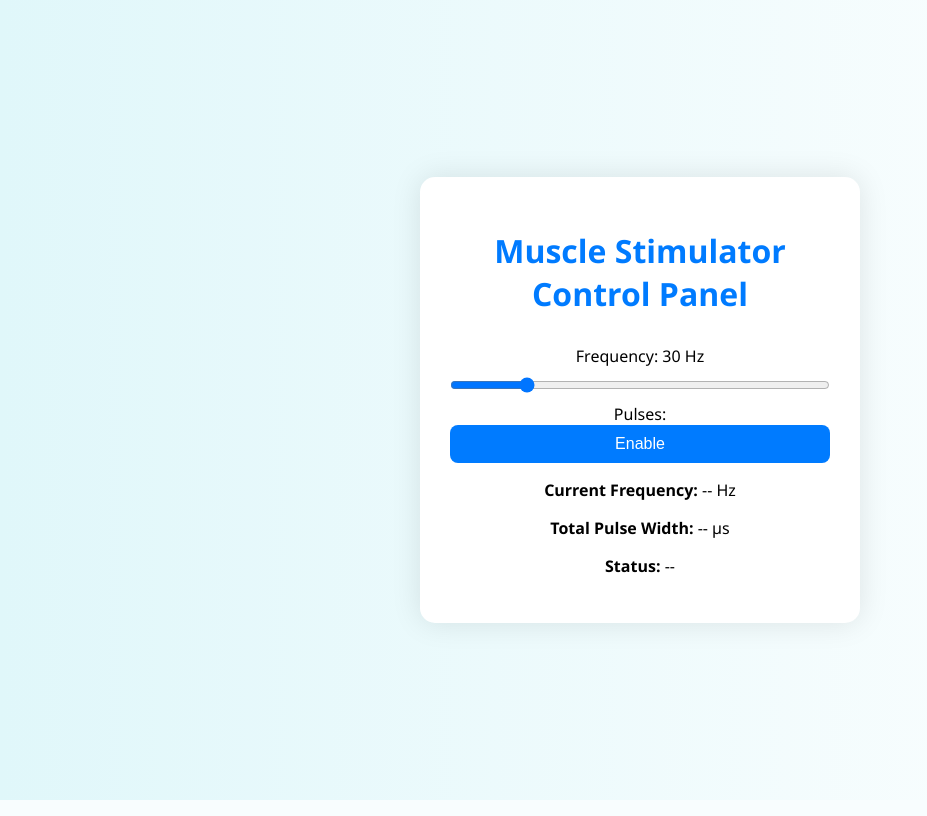
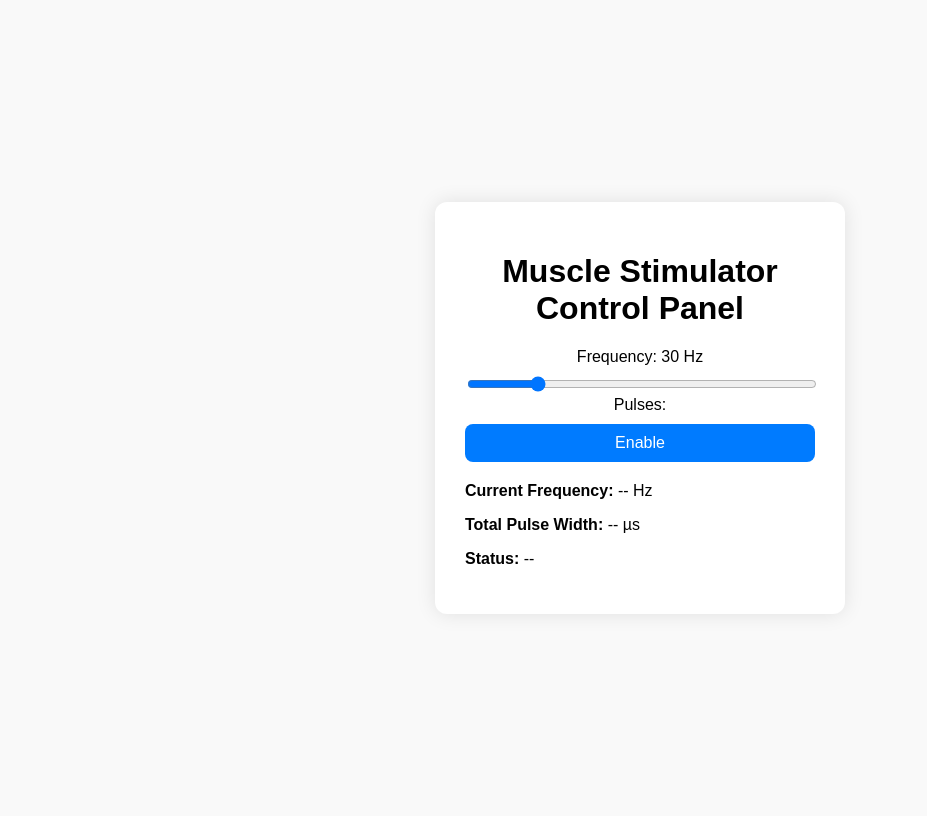
Before and after one commit to StimulatorGuru/ESP32_Control, a Flask app: page / in a window 1280 px wide. Shown: the whole page, without its empty margins (0-927 px from the left). Run offline with Flask 3, Linux system fonts and the light colour scheme.

Commit message:
Update style.css

```diff
--- a/static/style.css
+++ b/static/style.css
@@ -1,66 +1,52 @@
 body {
-  font-family: 'Segoe UI', sans-serif;
-  background: linear-gradient(to right, #e0f7fa, #ffffff);
+  font-family: Arial, sans-serif;
+  background: #f9f9f9;
   display: flex;
   justify-content: center;
   align-items: center;
   height: 100vh;
-  margin: 0;
 }
 
 .container {
   background: white;
   padding: 30px;
-  border-radius: 15px;
-  box-shadow: 0 0 30px rgba(0, 0, 0, 0.1);
-  width: 380px;
+  border-radius: 12px;
+  box-shadow: 0 0 20px rgba(0, 0, 0, 0.1);
+  width: 350px;
   text-align: center;
 }
 
-h1 {
-  color: #007BFF;
-  margin-bottom: 30px;
-}
-
-.control-section {
-  margin: 20px 0;
+.slider-container {
+  margin-top: 20px;
 }
 
 input[type="range"] {
   width: 100%;
-  margin: 10px 0;
+  margin-top: 10px;
 }
 
 button {
+  width: 100%;
+  padding: 10px;
+  margin-top: 10px;
+  font-size: 1em;
   background-color: #007BFF;
   color: white;
-  padding: 10px;
   border: none;
-  width: 100%;
+  cursor: pointer;
   border-radius: 8px;
-  font-size: 1em;
-  cursor: pointer;
-  transition: background-color 0.3s ease;
 }
 
 button:hover {
   background-color: #0056b3;
 }
 
-.status-section {
-  margin-top: 30px;
+.status {
+  margin-top: 20px;
   text-align: left;
-  background: #f1f9ff;
-  padding: 15px;
-  border-radius: 8px;
-}
-
-.status-section h3 {
-  margin-top: 0;
-  color: #333;
 }
 
 #response {
   margin-top: 15px;
-  font-weight: bold;
+  color: red;
 }
```
